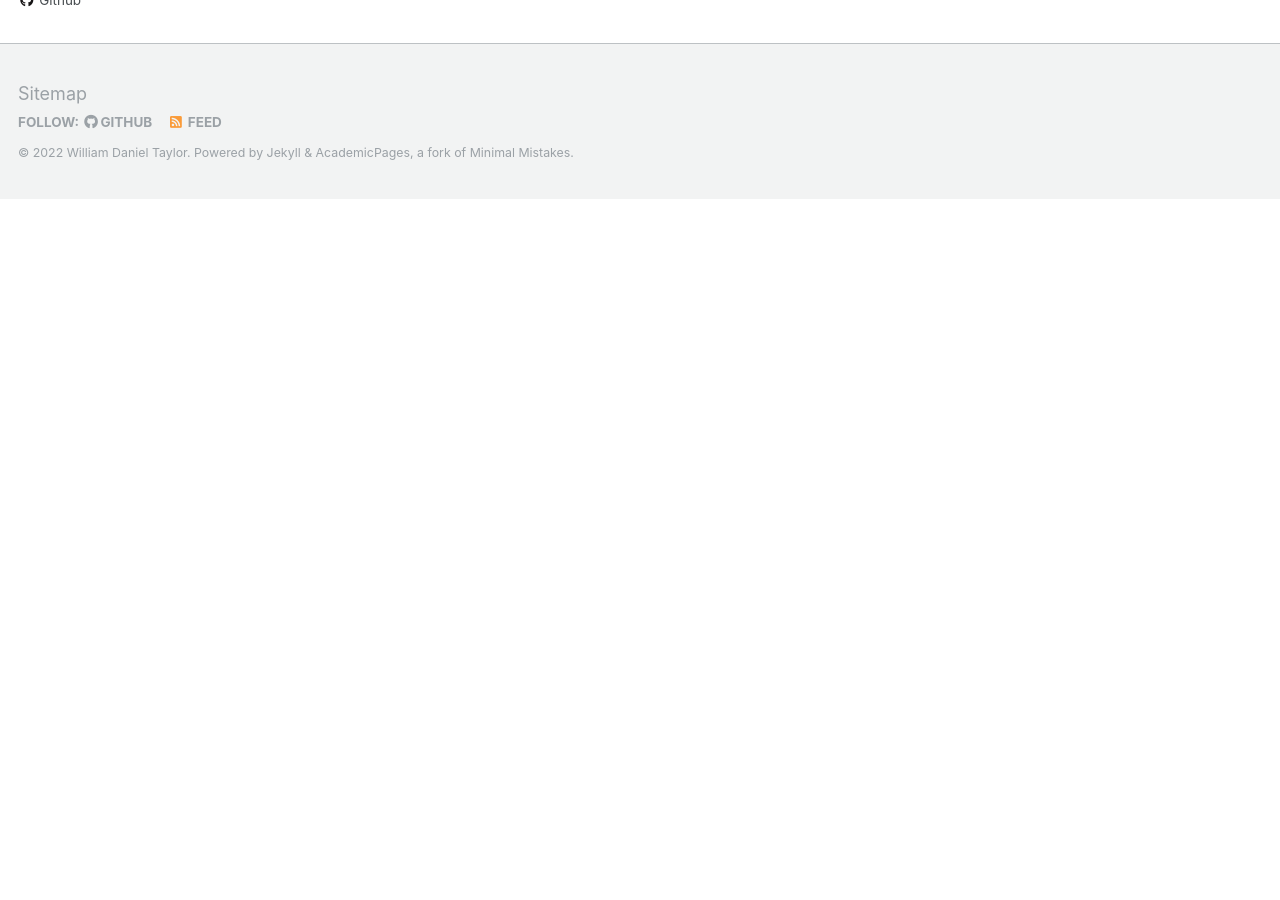
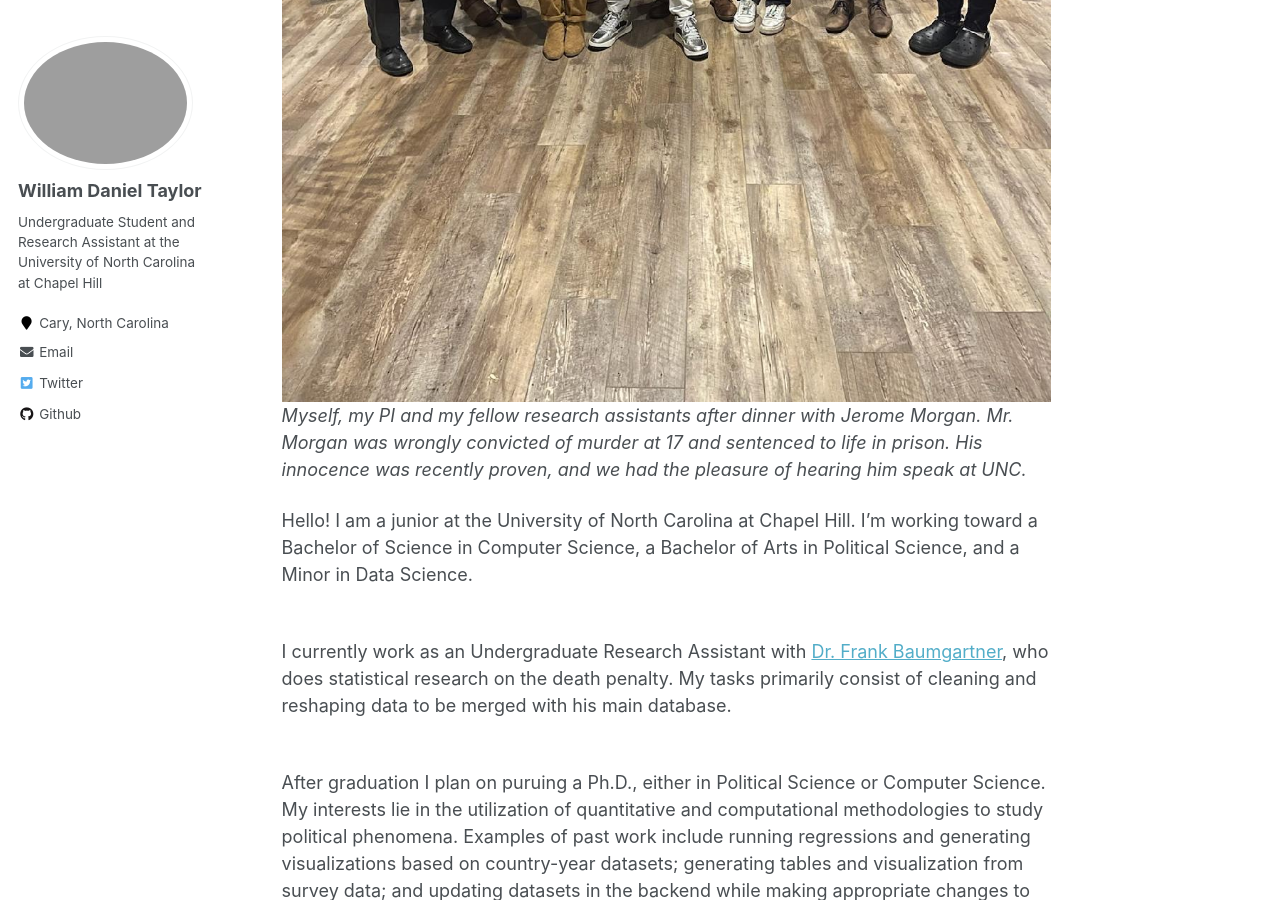
Before and after one commit to wdtaylor30/wdtaylor30.github.io, a Jekyll site: the page built from _pages/about.md, in a window 1280 px wide and 900 px high, scrolled down 742 px. Built offline with Jekyll 4.4.1, drawn with Linux system fonts in a browser that asks for light colours; before the commit the page ends 941 px from its top, so only the background shows below that.

Commit message:
trying Mr. Morgan's photo again

```diff
--- a/_pages/about.md
+++ b/_pages/about.md
@@ -7,6 +7,9 @@ redirect_from:
   - /about.html
 ---
 
+![](../images/jerome_group_photo_2.jpg)
+*Myself, my PI and my fellow research assistants after dinner with Jerome Morgan. Mr. Morgan was wrongly convicted of murder at 17 and sentenced to life in prison. His innocence was recently proven, and we had the pleasure of hearing him speak at UNC.*
+
 Hello! I am a junior at the University of North Carolina at Chapel Hill. I'm working toward a Bachelor of Science in Computer Science, a Bachelor of Arts in Political Science, and a Minor in Data Science. <br> <br>
 
 I currently work as an Undergraduate Research Assistant with [Dr. Frank Baumgartner](https://fbaum.unc.edu/), who does statistical research on the death penalty. My tasks primarily consist of cleaning and reshaping data to be merged with his main database. <br> <br>
```
Also changed, not shown: images/jerome_group_photo_2.jpg (added).
